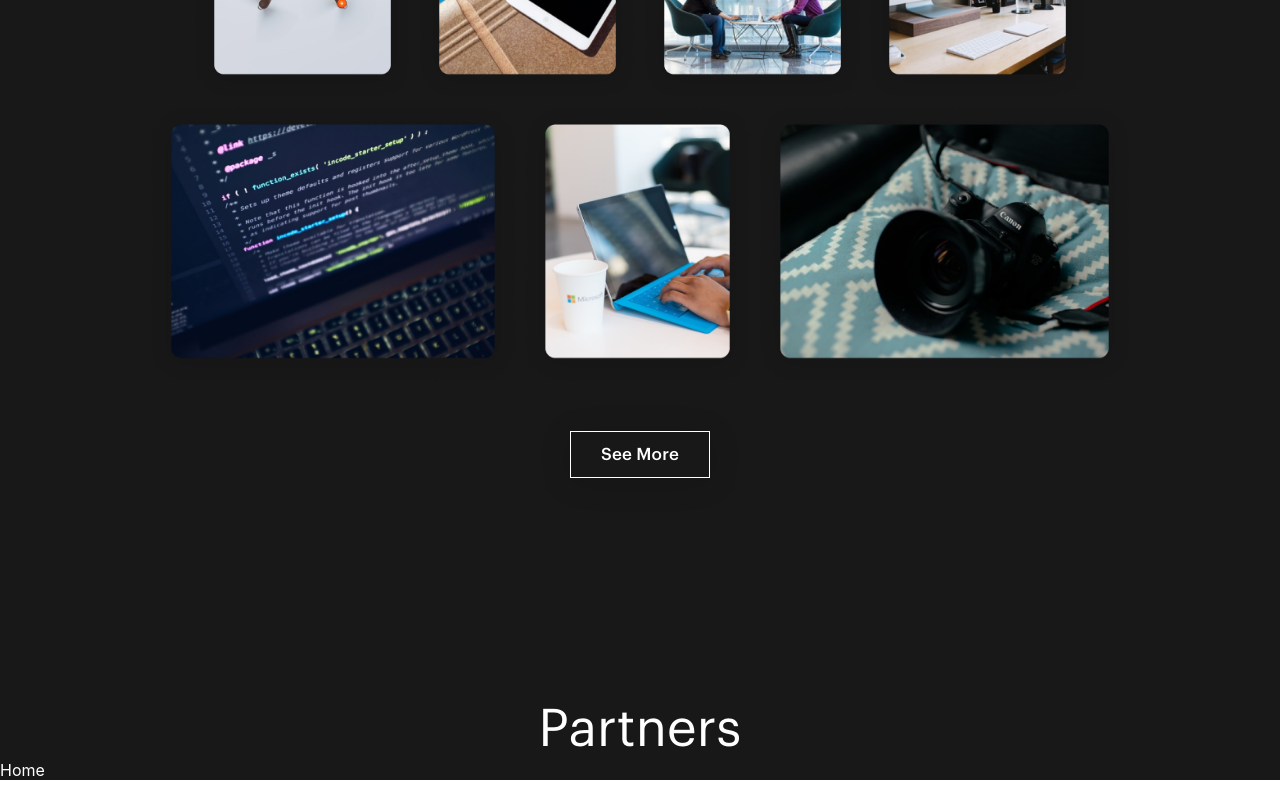
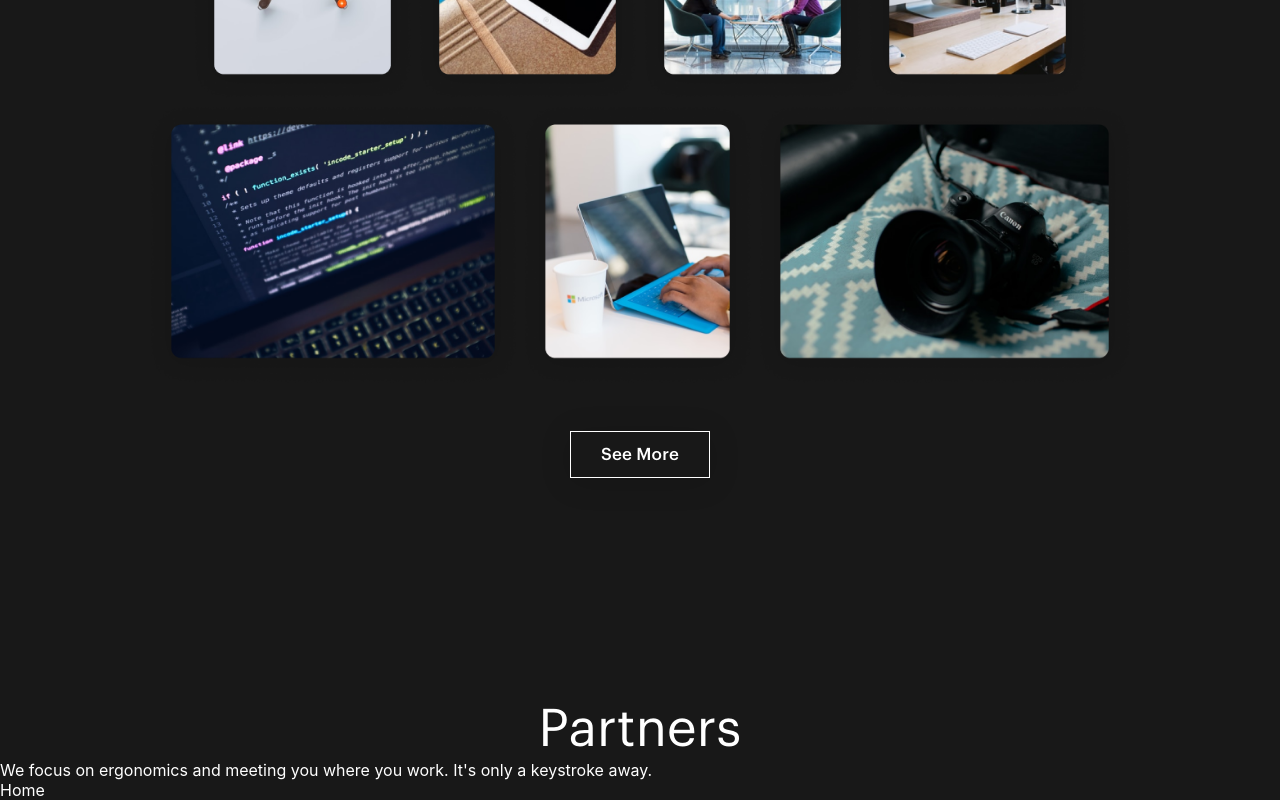
Before and after one commit to TheDa21crj/Landing-Page, a React (Create React App) app: page / in a window 1280 px wide. Shown: the part 3834-4634 px from the top of the page. Built offline with nearby package versions, Linux system fonts and the light colour scheme; the HTML template or start-up script is replaced by a standard one.

Commit message:
content added

```diff
--- a/src/Components/Partners.js
+++ b/src/Components/Partners.js
@@ -5,6 +5,12 @@ export default function Partners() {
   return (
     <div>
       <p className="PartnersmDiv">Partners</p>
+      <div className="PartnersContentDiv">
+        <p>
+          We focus on ergonomics and meeting you where you work. It's only a
+          keystroke away.
+        </p>
+      </div>
     </div>
   );
 }
```
